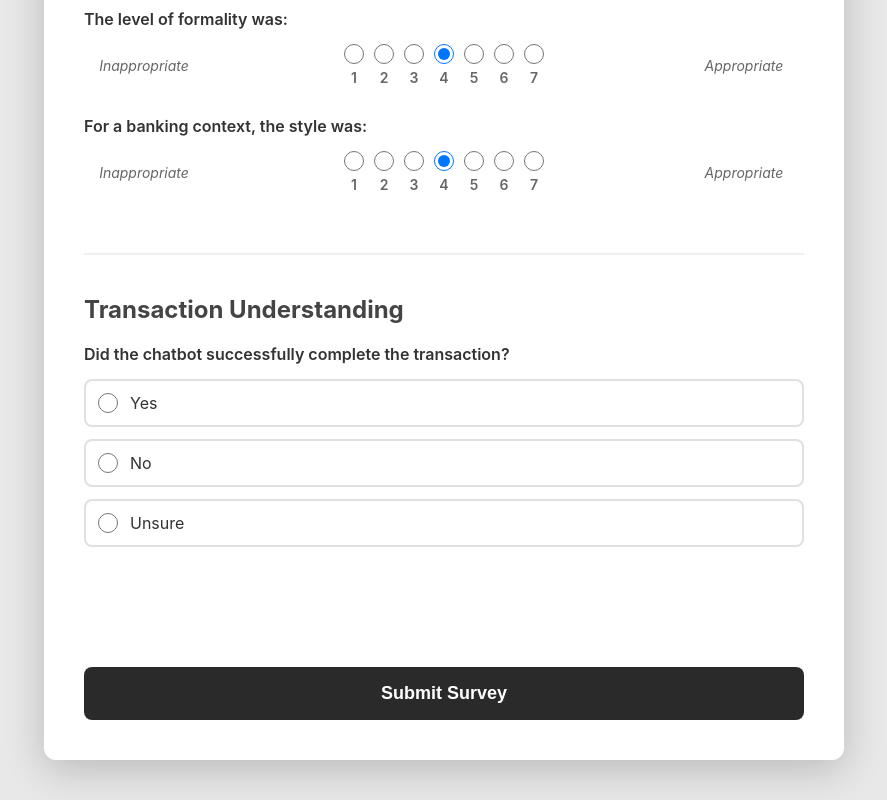
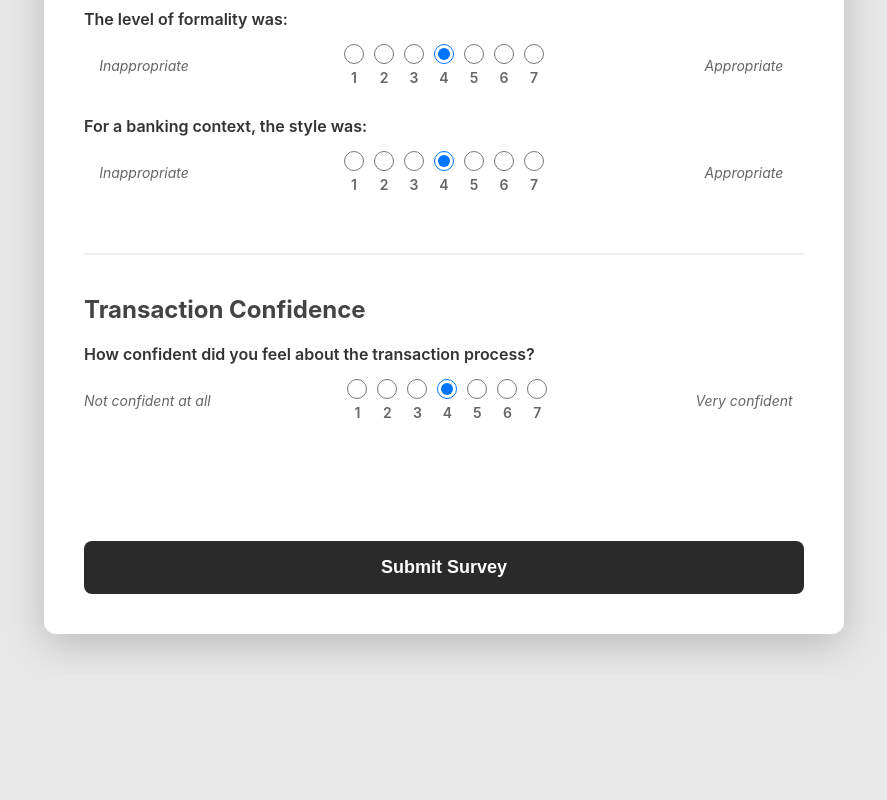
Before and after one commit to leeguhn/leeguhn.github.io, a React (Vite) app: page /survey in a window 1280 px wide. Shown: the part 942-1742 px from the top of the page, without its empty margins (196-1083 px from the left). After the commit the page ends 1616 px from the top, so only its background shows below. Built offline with nearby package versions, Linux system fonts and the light colour scheme.

Commit message:
survey final question adjustment

```diff
--- a/src/pages/Survey.jsx
+++ b/src/pages/Survey.jsx
@@ -21,8 +21,8 @@ const Survey = () => {
     appropriate_formality: 4,
     appropriate_context: 4,
 
-    // Transaction status
-    transaction_complete: ''
+    // Transaction confidence (1-7 scale)
+    transaction_confidence: 4
   });
 
   const handleChange = (field, value) => {
@@ -220,45 +220,8 @@ const Survey = () => {
           </section>
 
           <section className="survey-section">
-            <h2>Transaction Understanding</h2>
-            <div className="survey-question">
-              <label className="question-label">
-                Did the chatbot successfully complete the transaction?
-              </label>
-              <div className="radio-group">
-                <label className="radio-option">
-                  <input
-                    type="radio"
-                    name="transaction_complete"
-                    value="yes"
-                    checked={responses.transaction_complete === 'yes'}
-                    onChange={(e) => handleChange('transaction_complete', e.target.value)}
-                    required
-                  />
-                  <span>Yes</span>
-                </label>
-                <label className="radio-option">
-                  <input
-                    type="radio"
-                    name="transaction_complete"
-                    value="no"
-                    checked={responses.transaction_complete === 'no'}
-                    onChange={(e) => handleChange('transaction_complete', e.target.value)}
-                  />
-                  <span>No</span>
-                </label>
-                <label className="radio-option">
-                  <input
-                    type="radio"
-                    name="transaction_complete"
-                    value="unsure"
-                    checked={responses.transaction_complete === 'unsure'}
-                    onChange={(e) => handleChange('transaction_complete', e.target.value)}
-                  />
-                  <span>Unsure</span>
-                </label>
-              </div>
-            </div>
+            <h2>Transaction Confidence</h2>
+            {renderScale('transaction_confidence', 'How confident did you feel about the transaction process?', 'Not confident at all', 'Very confident')}
           </section>
 
           <button type="submit" className="submit-survey-button">
```
Also changed, not shown: firestore-export/package.json (added, +16 -0 lines), 1 other file (tests, documents, lock files or other folders).
